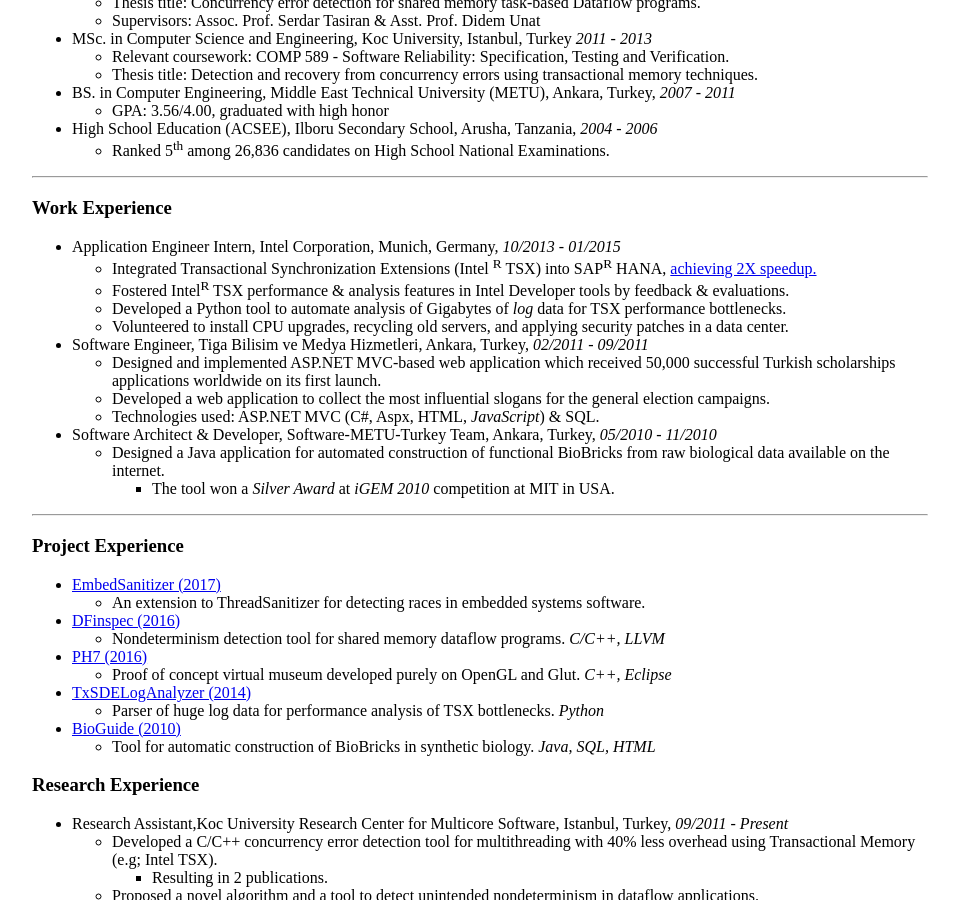
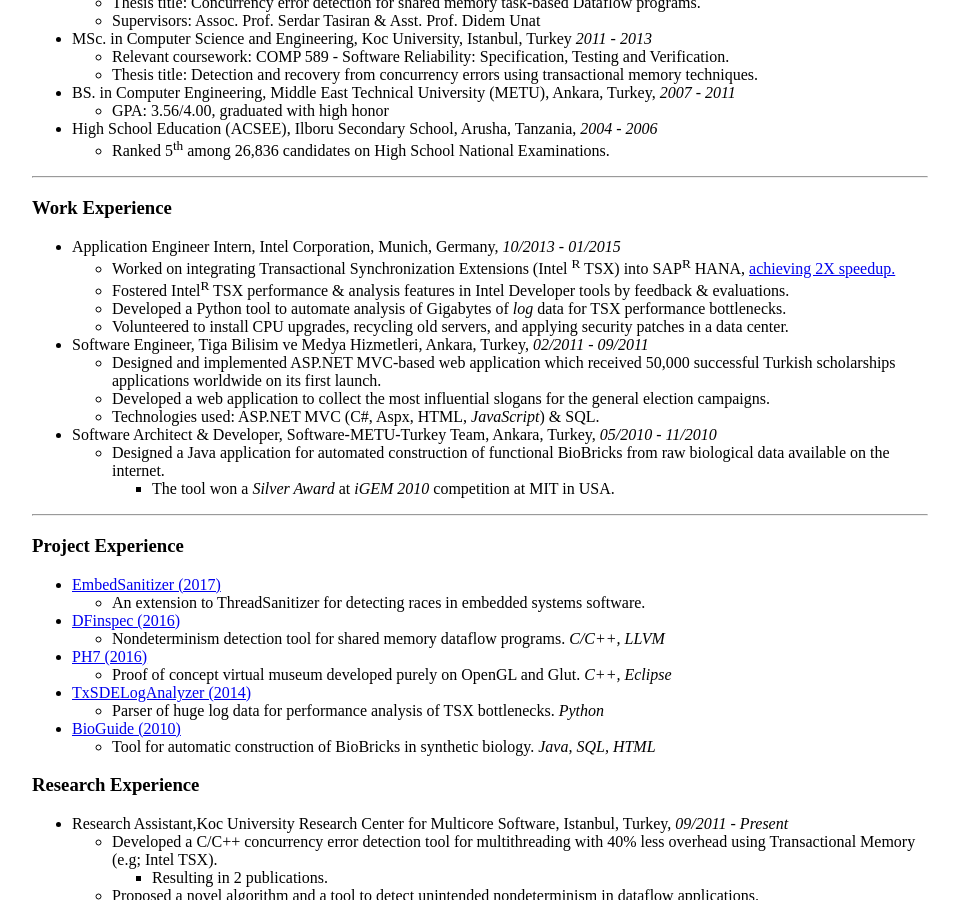
Before and after one commit to hassansalehe/hassansalehe.github.io, a Jekyll site: the page built from resume/index.md, in a window 1280 px wide and 900 px high, scrolled down 399 px. Shown: the whole window, without its empty margins (160-1119 px from the left). Built offline with Jekyll 4.4.1, drawn with Linux system fonts in a browser that asks for light colours.

Commit message:
Update index.md

```diff
--- a/resume/index.md
+++ b/resume/index.md
@@ -39,7 +39,7 @@
 ---
 ### Work Experience
 * Application Engineer Intern, Intel Corporation, Munich, Germany, _10/2013 - 01/2015_
-  * Integrated Transactional Synchronization Extensions (Intel <sup>R</sup>
+  * Worked on integrating Transactional Synchronization Extensions (Intel <sup>R</sup>
 TSX) into SAP<sup>R</sup>
 HANA, [achieving 2X speedup.](http://www.intel.com/content/www/us/en/big-data/sap-hana-real-time-analytics-solution-brief.html)
   * Fostered Intel<sup>R</sup> TSX performance & analysis features in Intel Developer tools by feedback & evaluations.
```
